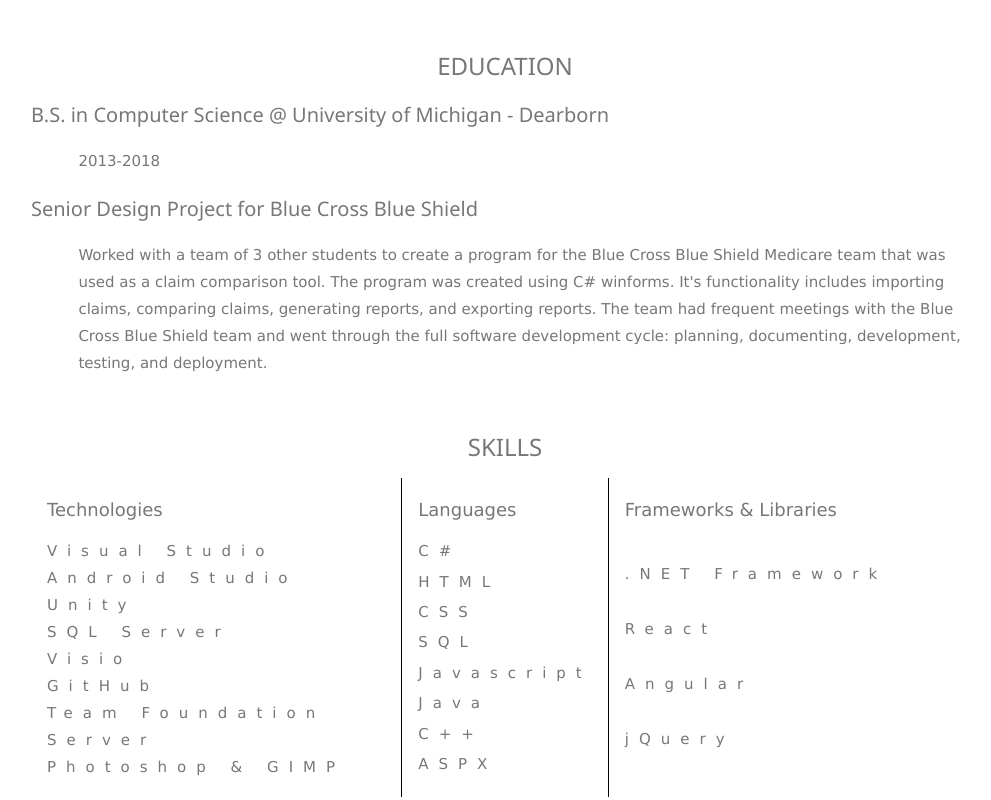
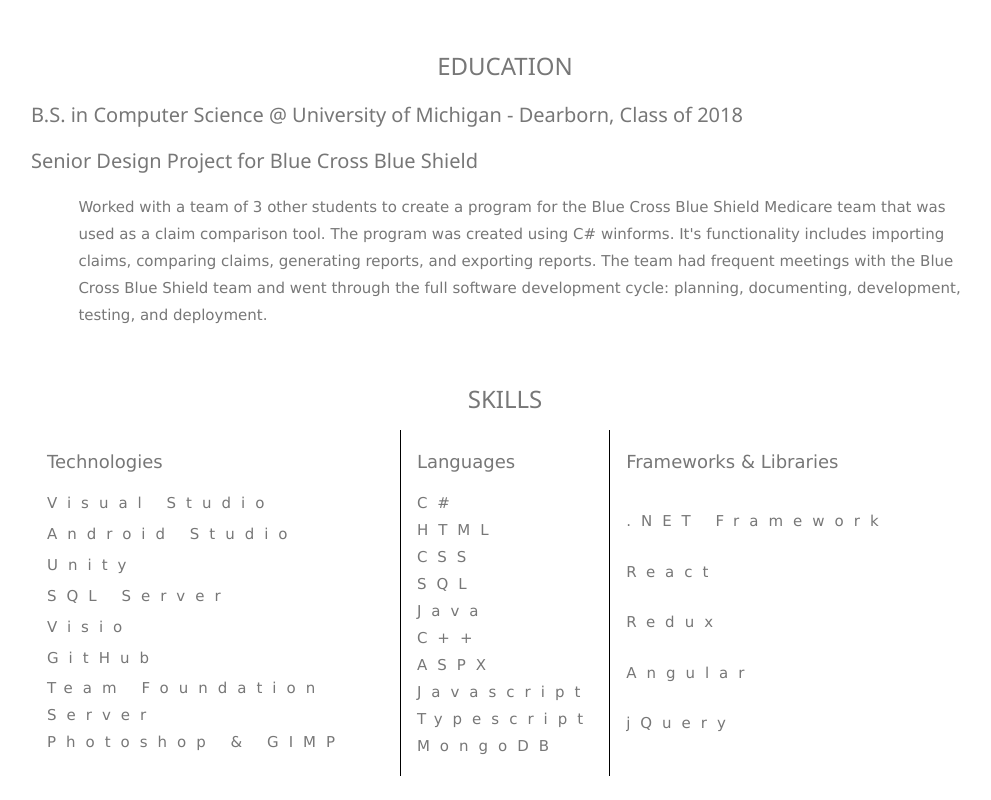
Before and after one commit to aachua/Portfolio, a plain HTML site: page index.html in a window 1280 px wide. Shown: the part 945-1745 px from the top of the page, without its empty margins (135-1126 px from the left). Drawn offline with nearby package versions, Linux system fonts and the light colour scheme.

Commit message:
Updated skills and education description
Added new skills and updated education description

```diff
--- a/index.html
+++ b/index.html
@@ -66,17 +66,17 @@
         <!--Education -->
         <h3 class="w3-center nextHeader">EDUCATION</h3>
         <div class="w3-margin-bottom">
-            <h4 class="w3-row">B.S. in Computer Science @ University of Michigan - Dearborn</h4>
-            <p class="description">2013-2018</p>
-        </div>
-        <div class="w3-margin-bottom">
+            <h4 class="w3-row">B.S. in Computer Science @ University of Michigan - Dearborn, Class of 2018</h4>
             <h4 class="w3-row">Senior Design Project for Blue Cross Blue Shield</h4>
-            <p class="description">Worked with a team of 3 other students to create a program for the Blue Cross Blue
+            <p class="description">Worked with a team of 3 other students to create a program for the Blue
+                Cross Blue
                 Shield Medicare
                 team that was used as a claim comparison tool. The program was created using C# winforms. It's
                 functionality includes importing
-                claims, comparing claims, generating reports, and exporting reports. The team had frequent meetings
-                with the Blue Cross Blue Shield team and went through the full software development cycle: planning,
+                claims, comparing claims, generating reports, and exporting reports. The team had frequent
+                meetings
+                with the Blue Cross Blue Shield team and went through the full software development cycle:
+                planning,
                 documenting, development, testing, and deployment.
             </p>
         </div>
@@ -100,15 +100,18 @@
                 <div class="skillsGrandChildren w3-wide">HTML</div>
                 <div class="skillsGrandChildren w3-wide">CSS</div>
                 <div class="skillsGrandChildren w3-wide">SQL</div>
-                <div class="skillsGrandChildren w3-wide">Javascript</div>
                 <div class="skillsGrandChildren w3-wide">Java</div>
                 <div class="skillsGrandChildren w3-wide">C++</div>
                 <div class="skillsGrandChildren w3-wide">ASPX</div>
+                <div class="skillsGrandChildren w3-wide">Javascript</div>
+                <div class="skillsGrandChildren w3-wide">Typescript</div>
+                <div class="skillsGrandChildren w3-wide">MongoDB</div>
             </div>
             <div class="skillsChildren">
                 <div class="skillsGrandChildren w3-large">Frameworks & Libraries</div>
                 <div class="skillsGrandChildren w3-wide">.NET Framework</div>
                 <div class="skillsGrandChildren w3-wide">React</div>
+                <div class="skillsGrandChildren w3-wide">Redux</div>
                 <div class="skillsGrandChildren w3-wide">Angular</div>
                 <div class="skillsGrandChildren w3-wide">jQuery</div>
             </div>
```
